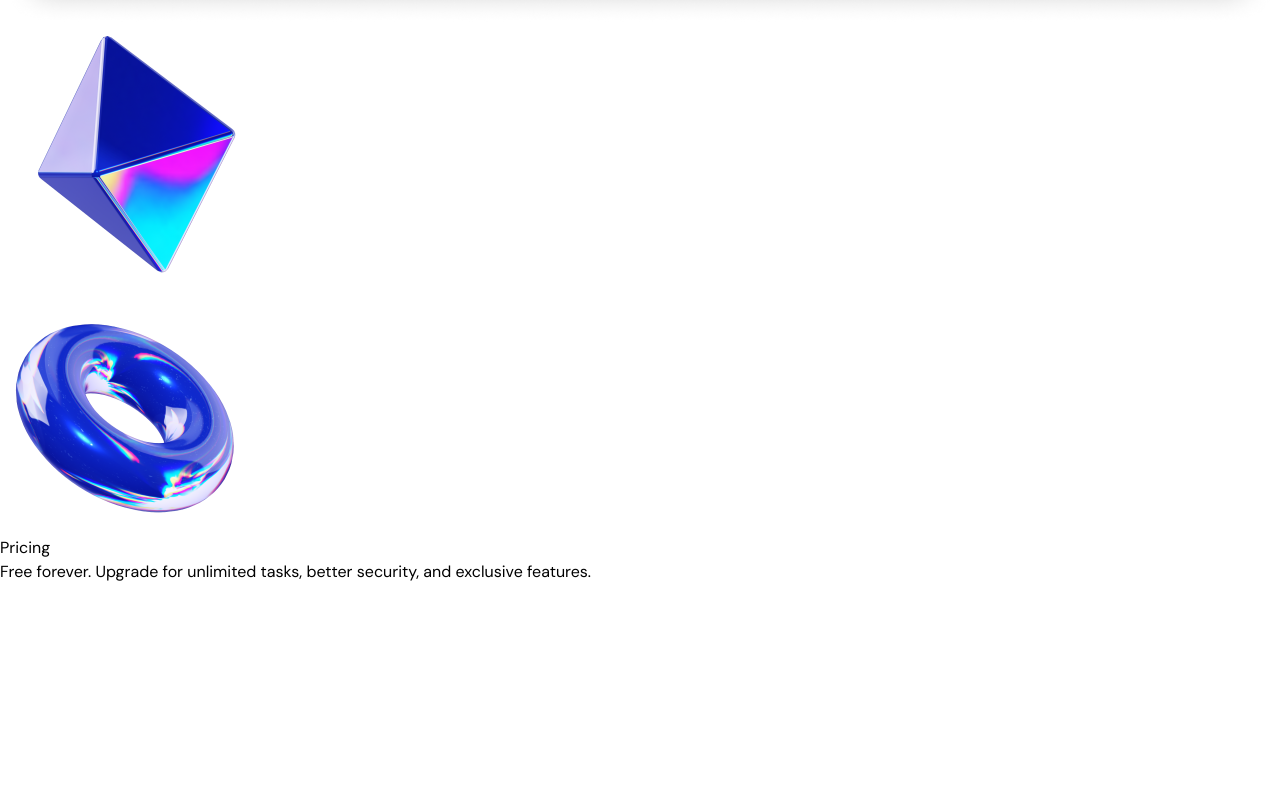
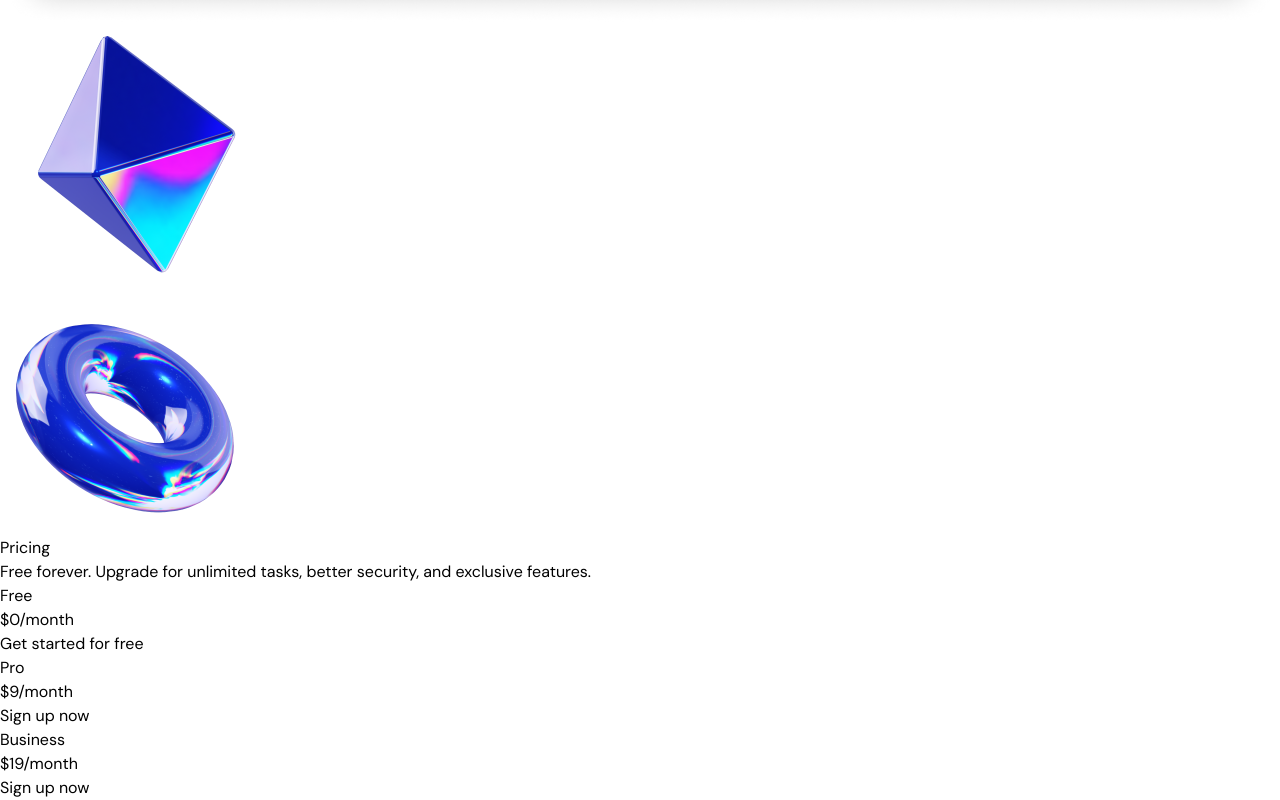
Before and after one commit to xkaze09/saas-website-design, a Next.js app: page / in a window 1280 px wide. Shown: the part 5917-6717 px from the top of the page. Before the commit the page ends 6501 px from the top, so only its background shows below. Built offline with nearby package versions, Linux system fonts and the light colour scheme.

Commit message:
Add initial pricing tiers rendering with basic structure

```diff
--- a/src/sections/Pricing.tsx
+++ b/src/sections/Pricing.tsx
@@ -57,6 +57,18 @@ export const Pricing = () => {
       <p className="section-description mt-5">
         Free forever. Upgrade for unlimited tasks, better security, and exclusive features.
       </p>
+      <div className="">
+        {pricingTiers.map(({ title, monthlyPrice, buttonText, popular, inverse, features }) => (
+          <div key={title}>
+            <h3>{title}</h3>
+            <div className="">
+              <span>${monthlyPrice}</span>
+              <span>/month</span>
+            </div>
+            <button>{buttonText}</button>
+          </div>
+        ))}
+      </div>
     </div>
   </section>;
 };
```
